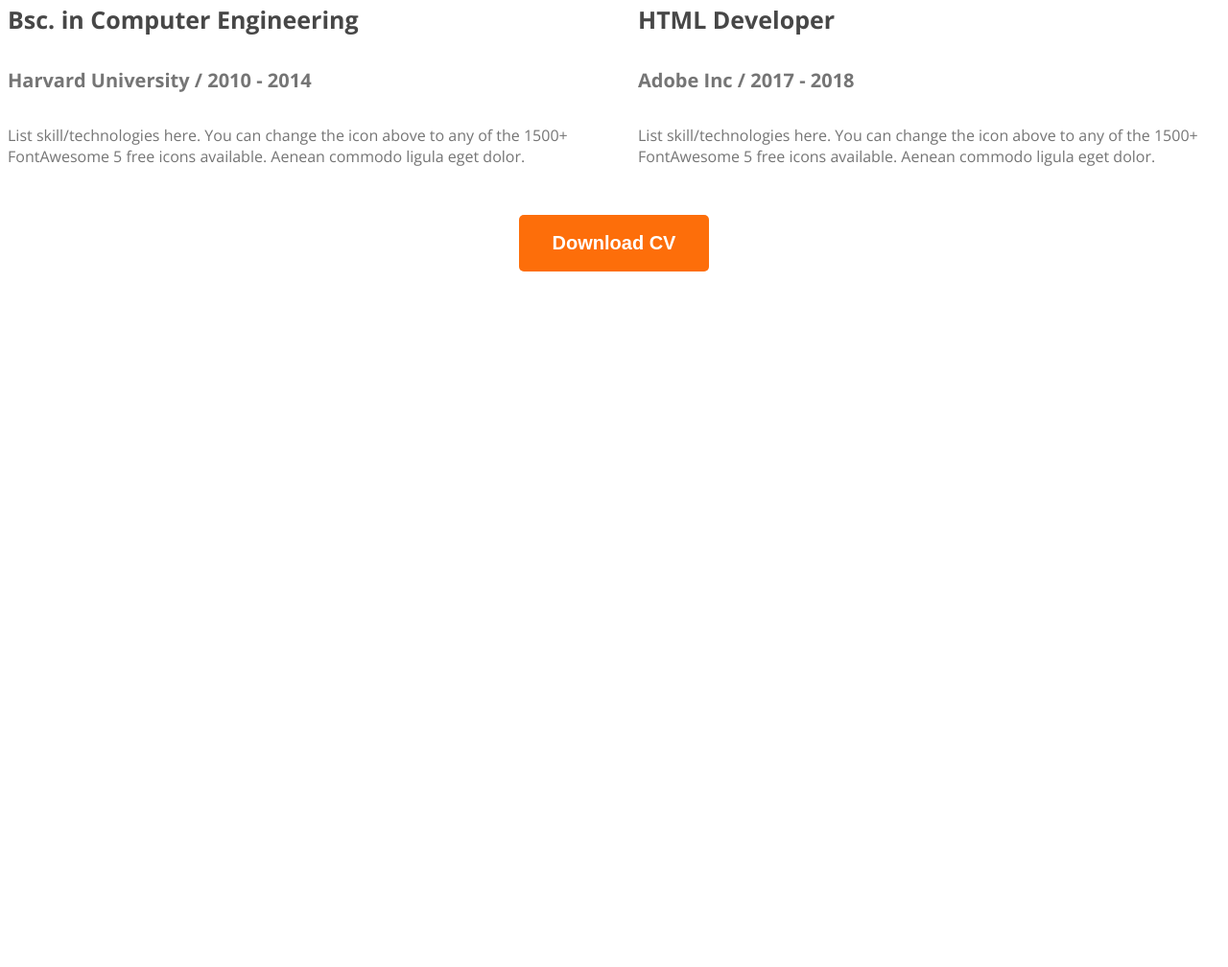
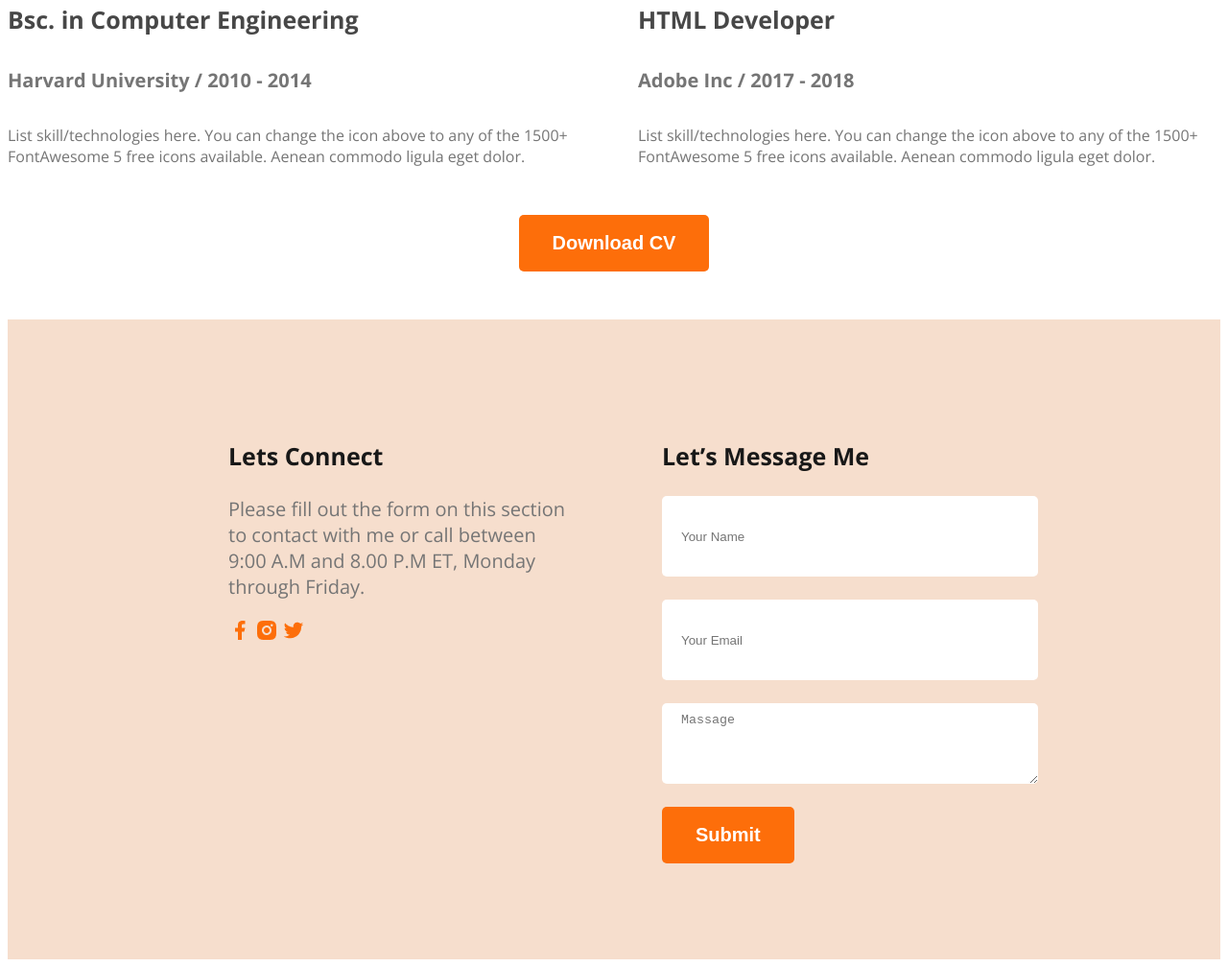
Before and after one commit to sadikshafin/github-dev-porttfolio, a plain HTML site: page index.html in a window 1280 px wide. Shown: the part 3084-4092 px from the top of the page at 96% size. Before the commit the page ends 3417 px from the top, so only its background shows below. Drawn offline with nearby package versions, Linux system fonts and the light colour scheme.

Commit message:
added the massege box

```diff
--- a/index.html
+++ b/index.html
@@ -151,7 +151,27 @@
             </section>
 
     </main>
-    <footer>
+    <footer class="footer">
+        <div class="footer-column">
+            <h3 class="column-footer-title">Lets Connect</h3>
+            <p class="column-footer-description">Please fill out the form on this section to contact with me or call between 9:00 A.M and 8.00 P.M ET, Monday through Friday.</p>
+            <div>
+                <a href="https://www.facebook.com/"><img src="images/icons/facebook.png" alt="facebook"></a>
+                <a href="https://www.instagram.com/"><img src="images/icons/insta.png" alt="instagram"></a>
+                <a href="https://x.com/"><img src="images/icons/twitter.png" alt="twitter"></a>
+            </div>
+
+        </div>
+        <div class="footer-column">
+            <h3 class="column-footer-title">Let’s Message Me</h3>
+
+            <form action="">
+                <input class="input" type="text" name="" id="" placeholder="Your Name">
+                <input class="input" type="email" name="" id="" placeholder="Your Email">
+                <textarea class="input" id="" cols="40" rows="20" placeholder="Massage"></textarea>
+                <input class="btn-manytimes" type="submit" value="Submit">
+            </form>
+        </div>
 
     </footer>
 </body>
--- a/styles/portfolio.css
+++ b/styles/portfolio.css
@@ -211,3 +211,42 @@ main{
     text-align: center;
     margin: 50px;
 }
+
+.footer{
+    background-color: #F6DECD;
+    display: flex;
+    gap: 100px;
+    padding: 100px 230px;
+}
+
+.submit{
+    margin: 60px;
+}
+
+.footer-column{
+    width: 50%;
+}
+
+.input{
+    height: 64px;
+    border-radius: 5px;
+    background-color: white;
+    display: block;
+    border: none;
+    width: 100%;
+    padding: 10px 20px;
+    margin-bottom: 24px;
+
+}
+
+.column-footer-title{
+    font-weight: bold;
+    font-size: 25px;
+    color: #181818;
+
+}
+
+.column-footer-description{
+    font-size: 20px;
+    color: #757575;
+}
```
